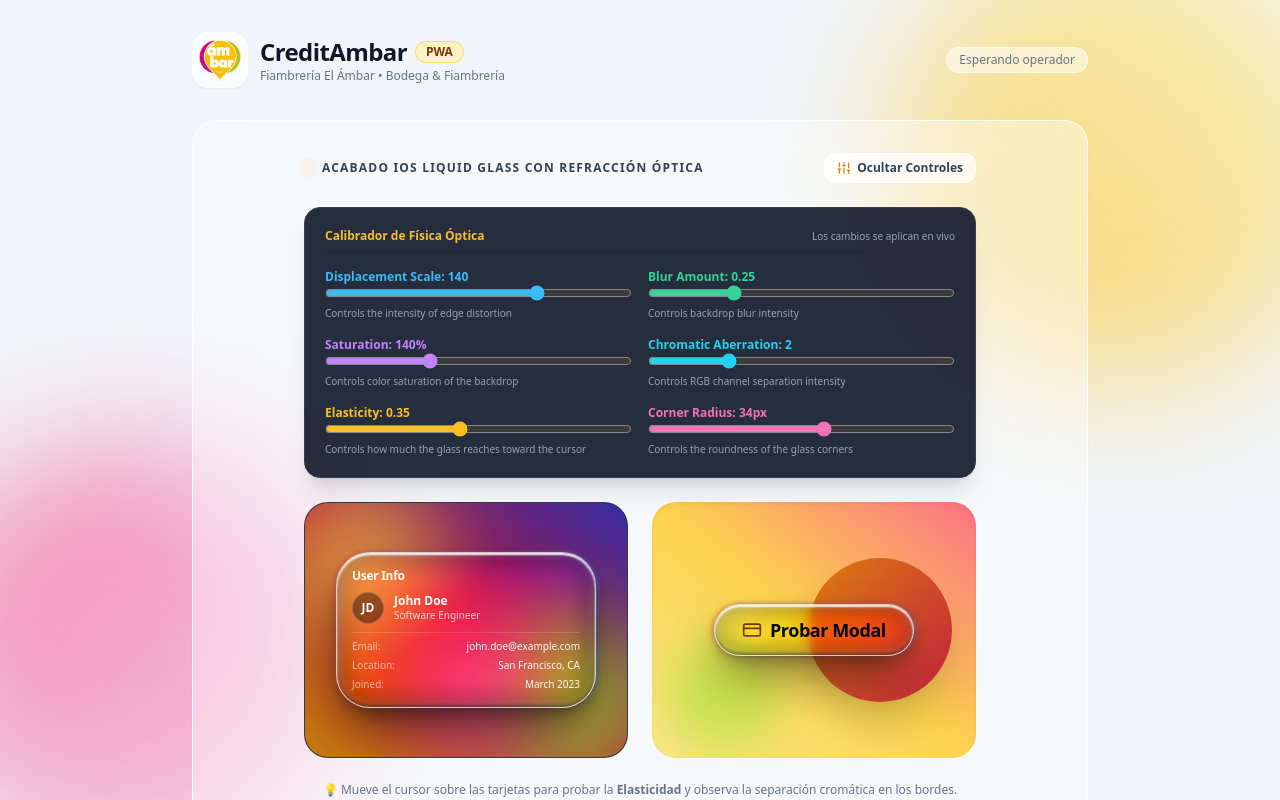
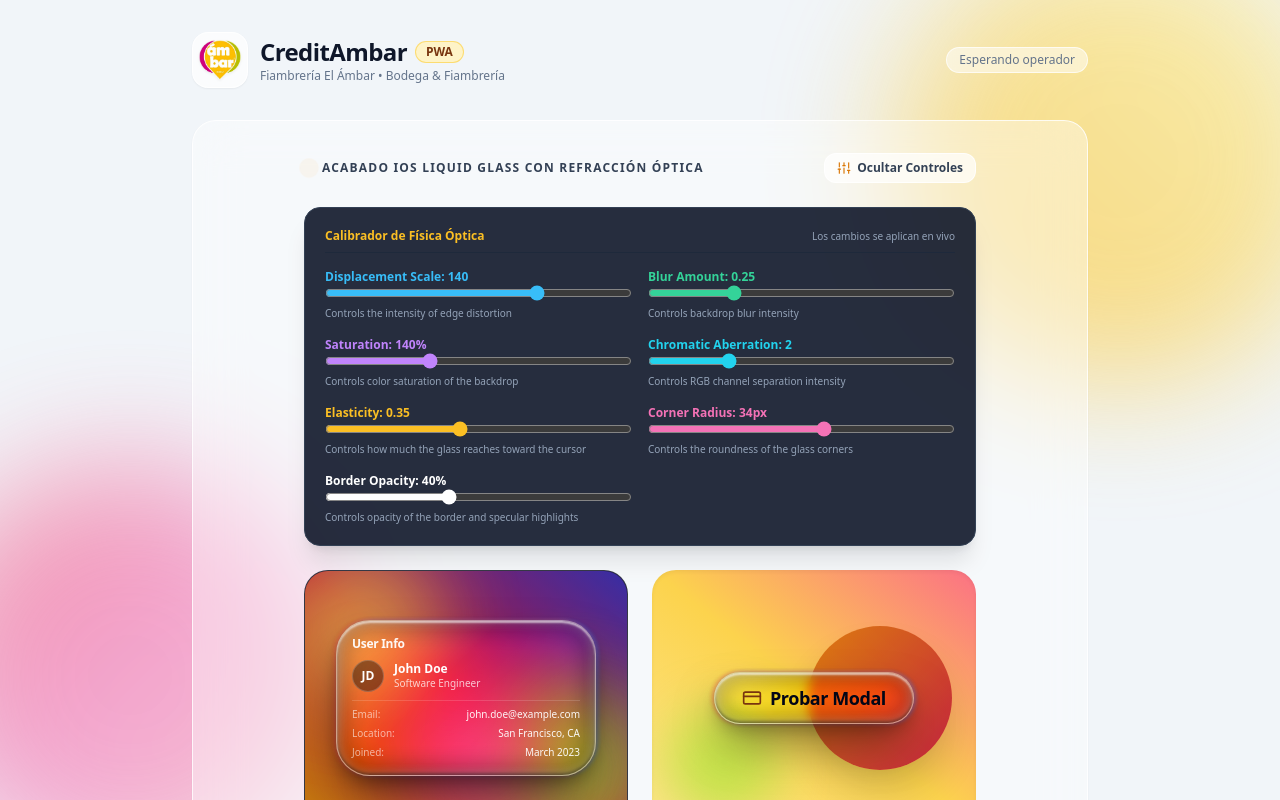
Before and after one commit to Jectrxn/CreditAmbarPWA, a React (Vite) app: page / in a window 1280 px wide. Both pictures are taken after a click on the button "Ajustar Óptica (6 Opciones)". Shown: the top 800 px of the page. Built offline with nearby package versions, Linux system fonts and the light colour scheme.

Commit message:
feat(ui): add borderOpacity prop and tuning slider to soften white perimeter rim

```diff
--- a/src/App.tsx
+++ b/src/App.tsx
@@ -30,6 +30,7 @@ export default function App() {
   const [chromatic, setChromatic] = useState(2);
   const [elasticity, setElasticity] = useState(0.35);
   const [cornerRadius, setCornerRadius] = useState(34);
+  const [borderOp, setBorderOp] = useState(0.4);
   const [showTuning, setShowTuning] = useState(false);
 
   // Auto-init demo session and cashiers if empty
@@ -249,6 +250,23 @@ export default function App() {
                   />
                   <p className="text-[10px] text-slate-400">Controls the roundness of the glass corners</p>
                 </div>
+
+                {/* 7. Border Opacity */}
+                <div>
+                  <div className="flex justify-between text-slate-300">
+                    <span className="font-semibold text-white">Border Opacity: {(borderOp * 100).toFixed(0)}%</span>
+                  </div>
+                  <input
+                    type="range"
+                    min="0"
+                    max="1"
+                    step="0.05"
+                    value={borderOp}
+                    onChange={(e) => setBorderOp(Number(e.target.value))}
+                    className="w-full accent-white cursor-pointer"
+                  />
+                  <p className="text-[10px] text-slate-400">Controls opacity of the border and specular highlights</p>
+                </div>
               </div>
             </div>
           )}
@@ -271,6 +289,7 @@ export default function App() {
                 chromaticAberration={chromatic}
                 elasticity={elasticity}
                 cornerRadius={cornerRadius}
+                borderOpacity={borderOp}
                 className="w-full max-w-[260px] p-4 text-white text-left cursor-crosshair"
               >
                 <div className="space-y-2">
@@ -314,6 +333,7 @@ export default function App() {
                 chromaticAberration={chromatic}
                 elasticity={elasticity}
                 cornerRadius={9999}
+                borderOpacity={borderOp}
                 className="cursor-pointer active:scale-95"
               >
                 <button
--- a/src/components/ui/LiquidGlass.tsx
+++ b/src/components/ui/LiquidGlass.tsx
@@ -7,6 +7,7 @@ export interface LiquidGlassProps extends React.HTMLAttributes<HTMLDivElement> {
   chromaticAberration?: number;// Controls RGB channel separation (0 - 15)
   elasticity?: number;        // Controls how much glass follows cursor (0.0 - 1.0)
   cornerRadius?: number;      // Controls glass corner roundness in px
+  borderOpacity?: number;     // Controls opacity of border and specular highlights (0.0 - 1.0)
   children?: React.ReactNode;
   className?: string;
 }
@@ -23,6 +24,7 @@ export const LiquidGlass: React.FC<LiquidGlassProps> = ({
   chromaticAberration = 0,
   elasticity = 0.0,
   cornerRadius = 39,
+  borderOpacity = 0.4,
   children,
   className = '',
   style,
@@ -34,10 +36,13 @@ export const LiquidGlass: React.FC<LiquidGlassProps> = ({
   // Blur Amount 0.2 = ~4px blur, matching crystal clear glass
   const blurPx = Math.max(1, Math.round(blurAmount * 22));
 
+  // Safeguard: Clamp borderOpacity between 0 and 1 to prevent invalid CSS rgba values
+  const safeBorderOp = Math.max(0, Math.min(1, Number(borderOpacity) || 0));
+
   // Displacement Scale Calculations (Simulating the physical convex lens curvature)
   const ringSpread = Math.round((displacementScale / 200) * 18);
   const ringBlur = Math.round((displacementScale / 200) * 28);
-  const bevelOpacity = ((displacementScale / 200) * 0.35).toFixed(2);
+  const bevelOpacity = (safeBorderOp * 0.8).toFixed(2);
   const innerDarken = ((displacementScale / 200) * 0.40).toFixed(2);
 
   // Chromatic Aberration RGB fringe
@@ -102,9 +107,9 @@ export const LiquidGlass: React.FC<LiquidGlassProps> = ({
       <span
         className="absolute inset-0 pointer-events-none rounded-[inherit]"
         style={{
-          border: `1.5px solid rgba(255, 255, 255, ${0.45 + (displacementScale / 200) * 0.3})`,
+          border: `1.5px solid rgba(255, 255, 255, ${borderOpacity})`,
           boxShadow: `
-            inset 0 2px 2px 0 rgba(255, 255, 255, 0.95),
+            inset 0 2px 2px 0 rgba(255, 255, 255, ${Math.min(1, borderOpacity * 1.5).toFixed(2)}),
             inset 0 -2px 3px 0 rgba(0, 0, 0, 0.35),
             0 24px 48px -10px rgba(0, 0, 0, 0.55),
             0 8px 18px -4px rgba(0, 0, 0, 0.3)
```
